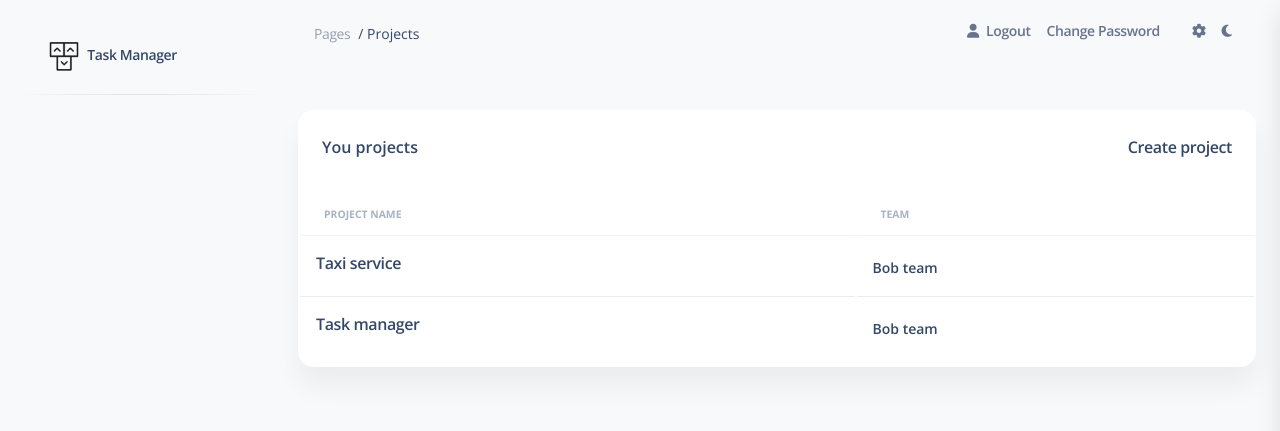
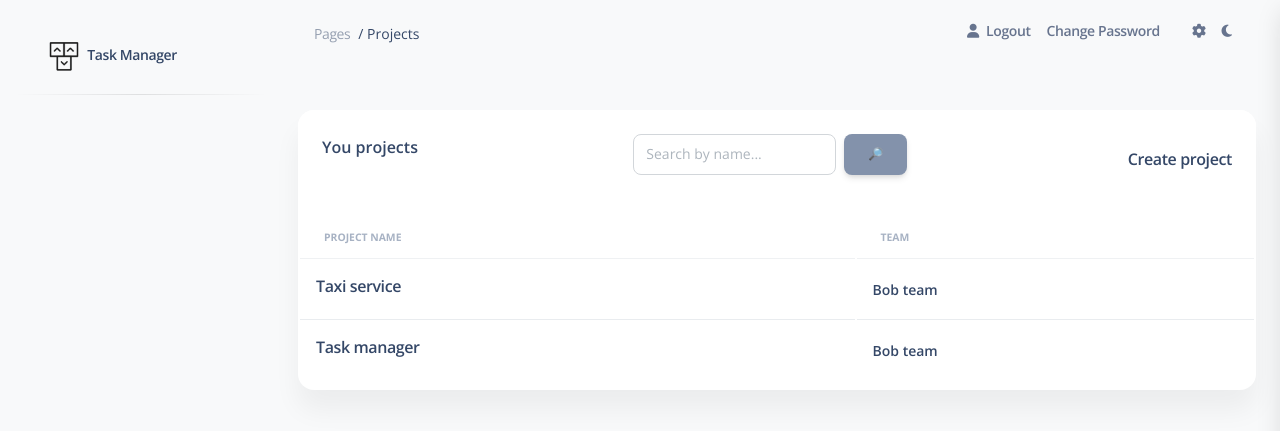
Before and after one commit to SlavikSherbak/task-manager, a Django app: page / in a window 1280 px wide. Shown: the top 431 px of the page. Run offline with Django 4.2, Linux system fonts and the light colour scheme; a user stored in the database is signed in; data comes from the database, SQL or seed files in the repository; some libraries are stand-ins or nearby versions.

Commit message:
feat add search by name for ProjectListView

```diff
--- a/task/forms.py
+++ b/task/forms.py
@@ -122,6 +122,15 @@ class DateTimeInput(forms.DateTimeInput):
     input_type = "datetime-local"
 
 
+class ProjectSearchForm(forms.Form):
+    name = forms.CharField(
+        max_length=255,
+        required=False,
+        label="",
+        widget=forms.TextInput(attrs={"placeholder": "Search by name..."})
+    )
+
+
 class TaskUpdateForm(forms.ModelForm):
     priority = forms.ChoiceField(
         choices=PRIORITY_CHOICES,
--- a/task/views.py
+++ b/task/views.py
@@ -21,7 +21,7 @@ from task.forms import (
     ProjectForm,
     TeamForm,
     TaskUpdateForm,
-    TaskCreateForm, TaskSearchForm,
+    TaskCreateForm, TaskSearchForm, ProjectSearchForm,
 )
 from django.contrib.auth import logout
 
@@ -39,9 +39,25 @@ class ProjectsListView(LoginRequiredMixin, generic.ListView):
 
         tasks = Task.objects.exclude(is_completed=True)
 
+        name = self.request.GET.get("name", "")
+
+        context["search_form"] = ProjectSearchForm(
+            initial={"name": name}
+        )
+
         context["tasks"] = tasks
         context["segment"] = "index"
         return context
+
+    def get_queryset(self):
+        queryset = Project.objects.all()
+        form = ProjectSearchForm(self.request.GET)
+
+        if form.is_valid():
+            return queryset.filter(
+                name__icontains=form.cleaned_data["name"]
+            )
+        return queryset
 
 
 # class ProjectsDetailView(LoginRequiredMixin, generic.DetailView):
--- a/templates/pages/index.html
+++ b/templates/pages/index.html
@@ -10,10 +10,13 @@
           <div class="card">
             <div class="card-header pb-0">
               <div class="row">
-                <div class="col-lg-6 col-7">
+                <div class="col-lg-4 col-12">
                   <h6>You projects</h6>
                 </div>
-                <div class="col-lg-6 col-5 my-auto text-end">
+                <div class="col-lg-4 col-12">
+                  {% include "includes/search_form.html" %}
+                </div>
+                <div class="col-lg-4 col-12 my-auto text-end">
                   <a href="{%  url "task:project-create" %}" class="text-secondary font-weight-bold text-xs" data-toggle="tooltip" data-original-title="Edit user">
                     <h6>Create project</h6>
                   </a>
```
